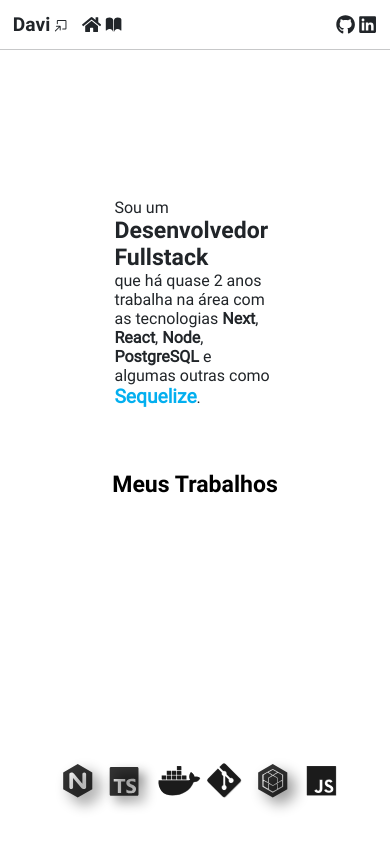
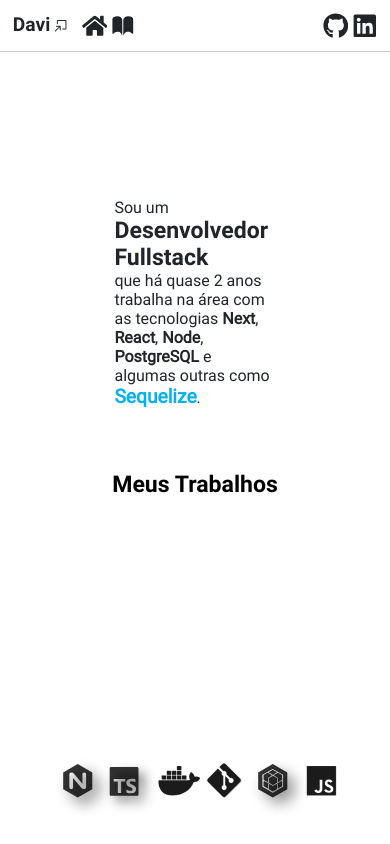
Before and after one commit to lik3as/portfolio, a React (Vite) app: page / in a window 390 px wide. Built offline with nearby package versions, Linux system fonts and the light colour scheme.

Commit message:
increased icons size in mobile and add external media class

```diff
--- a/src/layout/index.tsx
+++ b/src/layout/index.tsx
@@ -35,7 +35,7 @@ const Layout: FC = () => {
               <IoIosBook size="1.5em"/>
             </Link>
           </nav>
-          <div className="d-flex align-items-center ms-auto">
+          <div className="d-flex align-items-center ms-auto external-media">
             <a className="me-1" href={GITHUB_URL} target="_blank">
               <FaGithub size="1.5em"/>
             </a>
--- a/src/layout/styles.ts
+++ b/src/layout/styles.ts
@@ -37,6 +37,19 @@ export const Nav = styled(Navbar)`
     color: #ff2142;
   }
 
+  @media screen and (width <= 768px) {
+    & .external-media svg {
+      width: 2em;
+      height: 2em;
+    }
+
+    & nav svg {
+      width: 2em;
+      height: 2em;
+    }
+
+  }
+
 `;
 
 export const Main = styled.main`
```
